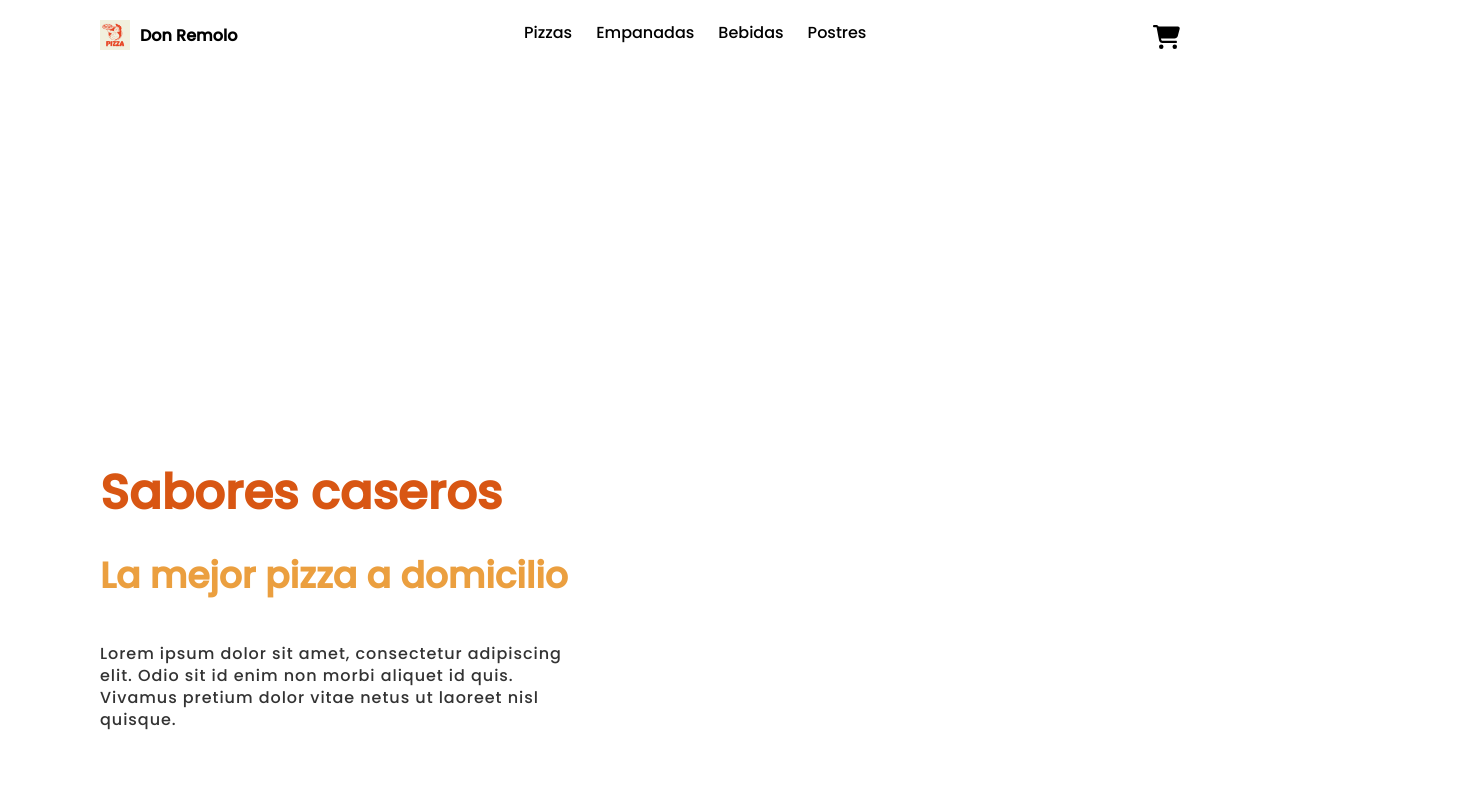
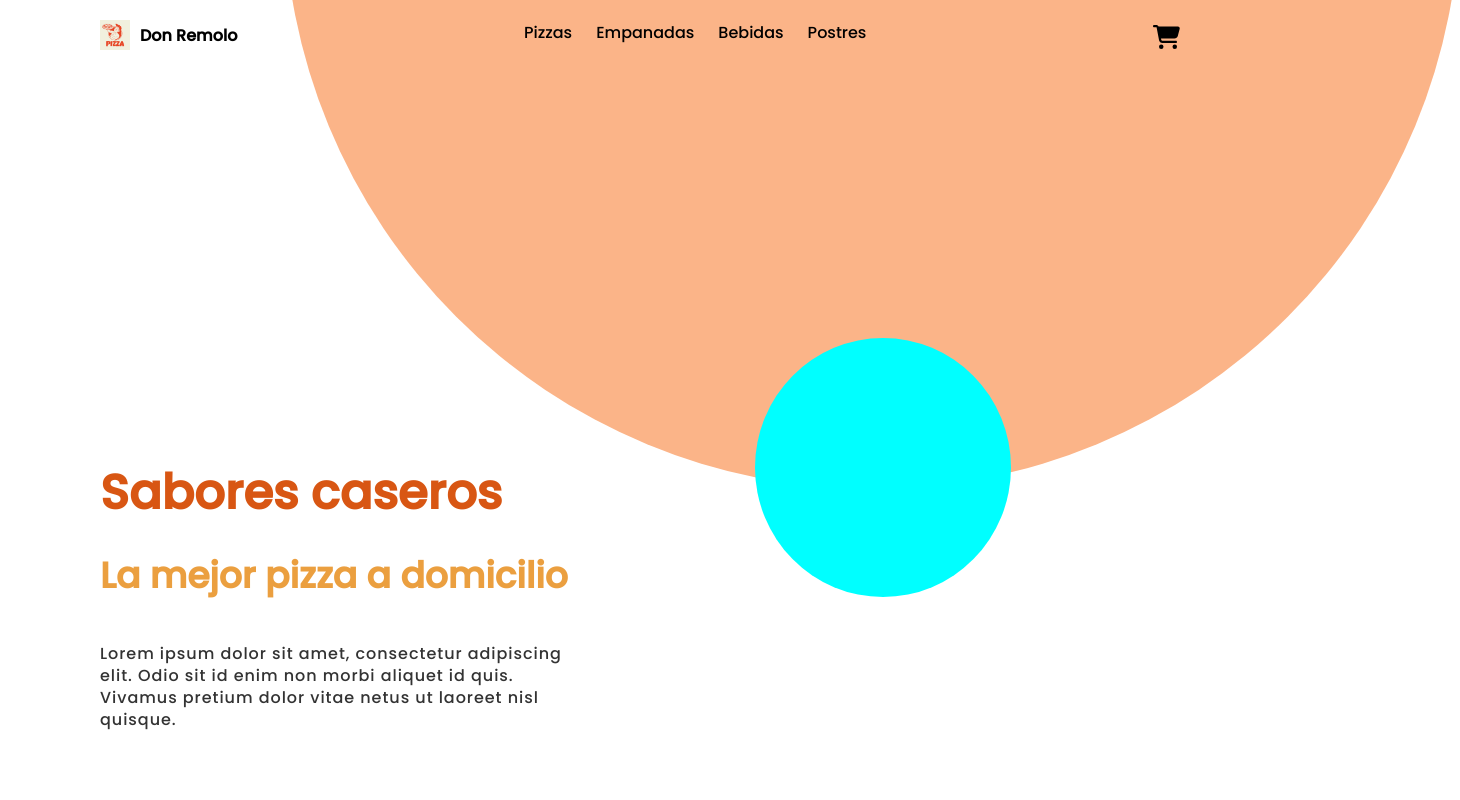
Before and after one commit to YonPalac1/pizzeria_don_remolo, a React (Create React App) app in the folder frontend/: page / in a window 1280 px wide. Shown: the top 800 px of the page, 1460 px wide, since content can reach past the window. Built offline with nearby package versions, Linux system fonts and the light colour scheme.

Commit message:
agregue vistas de home

```diff
--- a/frontend/src/components/cardsCategories/CardsCategories.jsx
+++ b/frontend/src/components/cardsCategories/CardsCategories.jsx
@@ -1,10 +1,10 @@
 import React from 'react'
 
-export const CardsCategories = () => {
+export const CardsCategories = ({bg, name}) => {
   return (
     <div className='categories-cards'>
-        <div className='categorie-card active'>
-            <span>Pizzas</span>
+        <div className={`categorie-card ${bg}`}>
+            <span>{name}</span>
             <div className='categorie-card_img'>
                 <div className='img'></div>
             </div>
--- a/frontend/src/components/categoriesSlide/CategoriesSlide.jsx
+++ b/frontend/src/components/categoriesSlide/CategoriesSlide.jsx
@@ -5,7 +5,13 @@ import "react-multi-carousel/lib/styles.css";
 import './categoriesSlide.css'
 
 export const CategoriesSlide = () => {
-   const responsive = {
+  const card_bg = {
+    active: "active",
+    unactive: "unactive"
+  }
+
+
+  const responsive = {
     desktop: {
       breakpoint: { max: 3000, min: 1030 },
       items: 4,
@@ -46,10 +52,10 @@ export const CategoriesSlide = () => {
       slidesToSlide={1}
       swipeable
     >
-      <CardsCategories />
-      <CardsCategories />
-      <CardsCategories />
-      <CardsCategories />
+      <CardsCategories name="Pizzas" bg={card_bg.active} />
+      <CardsCategories name="Empanadas" bg={card_bg.unactive} />
+      <CardsCategories name="Postres" bg={card_bg.unactive} />
+      <CardsCategories name="Bebidas" bg={card_bg.unactive} />
     </Carousel>
   </>
 }
--- a/frontend/src/components/categoriesSlide/categoriesSlide.css
+++ b/frontend/src/components/categoriesSlide/categoriesSlide.css
@@ -22,6 +22,9 @@ h3 {
 .categorie-card.active {
     background: linear-gradient(139.61deg, #D85613 11.51%, #EB9F3F 85.07%);
 }
+.categorie-card.unactive {
+    background: linear-gradient(139.61deg, #F2F2F1 11.51%, #C0C1C0 85.07%);
+}
 .categorie-card span {
     font-weight: bold;
     font-size: 24px;
--- a/frontend/src/components/header/Header.jsx
+++ b/frontend/src/components/header/Header.jsx
@@ -1,20 +1,11 @@
 import React from 'react'
 import './header.css'
+import { HeaderCarousel } from './HeaderCarousel'
 
 export const Header = () => {
+
+
   return (
-    <header className="header">
-        <section className='header-column_titles'>
-            <div className='titles'>
-                <h1>Sabores caseros</h1>
-                <h3>La mejor pizza a domicilio</h3>
-                <p>Lorem ipsum dolor sit amet, consectetur adipiscing elit. Odio sit id enim non morbi aliquet id quis. Vivamus pretium dolor vitae netus ut laoreet nisl quisque.</p>
-            </div>
-
-        </section>
-        <section className='header-column_carousel'>
-
-        </section>
-    </header>
+    <HeaderCarousel />
   )
 }
--- /dev/null
+++ b/frontend/src/components/header/HeaderCarousel.jsx
@@ -0,0 +1,21 @@
+import React from 'react'
+
+export const HeaderCarousel = () => {
+  return (
+    <header className="header">
+        <section className='header-column_titles'>
+            <div className='titles'>
+                <h1>Sabores caseros</h1>
+                <h3>La mejor pizza a domicilio</h3>
+                <p>Lorem ipsum dolor sit amet, consectetur adipiscing elit. Odio sit id enim non morbi aliquet id quis. Vivamus pretium dolor vitae netus ut laoreet nisl quisque.</p>
+            </div>
+        </section>
+        <section className='header-column_carousel'>
+            <div className='circle-bg'></div>
+            <div className='carousel'>
+              <div className='carousel-central-img'></div>
+            </div>
+        </section>
+    </header>
+  )
+}
--- a/frontend/src/components/header/header.css
+++ b/frontend/src/components/header/header.css
@@ -1,3 +1,6 @@
+body {
+    overflow-x: hidden;
+}
 .header {
     margin: auto;
     display: flex;
@@ -32,6 +35,33 @@
     color: #333;
 }
 
+.header-column_carousel {
+    display: flex;
+    justify-content: center;
+    align-items: center;
+    width: 55%;
+}
+.circle-bg {
+    background: #FBB488;
+    position: absolute;
+    width: 1176px;
+    height: 1176px;
+    left: 284px;
+    top: -687px;
+    border-radius: 50%;
+    z-index: -1;
+}
+.carousel-central-img {
+    width: 256px;
+    height: 259px;
+    border-radius: 50%;
+    background-color: aqua;
+}
+
+@media screen and (max-width: 620px) {
+
+}
+
 @media screen and (max-width: 620px) {
     .header {
         display: flex;
@@ -41,8 +71,7 @@
         width: 100%;
         line-height: 1;
     }
-    .header-column_titles .titles h3 {
-        line-height: 1;
-
+    .circle-bg {
+        display: none;
     }
 }
--- a/frontend/src/components/menu/menu.css
+++ b/frontend/src/components/menu/menu.css
@@ -46,4 +46,25 @@
     .menu {
         grid-template-columns: auto;
     }
+    .menu-card {
+        padding: 15px;
+        display: flex;
+        flex-direction: column;
+    }
+    .menu-card_img {
+        border-radius: 18px;
+        width: 100%;
+        background: aqua;
+    }
+    .menu-card_details {
+        margin-top: 10px;
+    }
+    .menu-card_btns {
+        margin-top: 10px;
+        width: 100%;
+    }
+    .menu-card_btns .btn-add {
+        right: 0;
+
+    }
 }
--- a/frontend/src/components/navbar/navbar.css
+++ b/frontend/src/components/navbar/navbar.css
@@ -11,7 +11,7 @@
     color: #000;
 }
 .navbar-column.links a:hover {
-    color: #ccc;
+    color: #D85613;
 }
 .navbar-column .logo {
     display: flex;
@@ -24,6 +24,10 @@
 }
 .navbar-column.cart {
     font-size: 24px;
+    cursor: pointer;
+}
+.navbar-column.cart:hover {
+    color: #D85613;
 }
 
 
```
